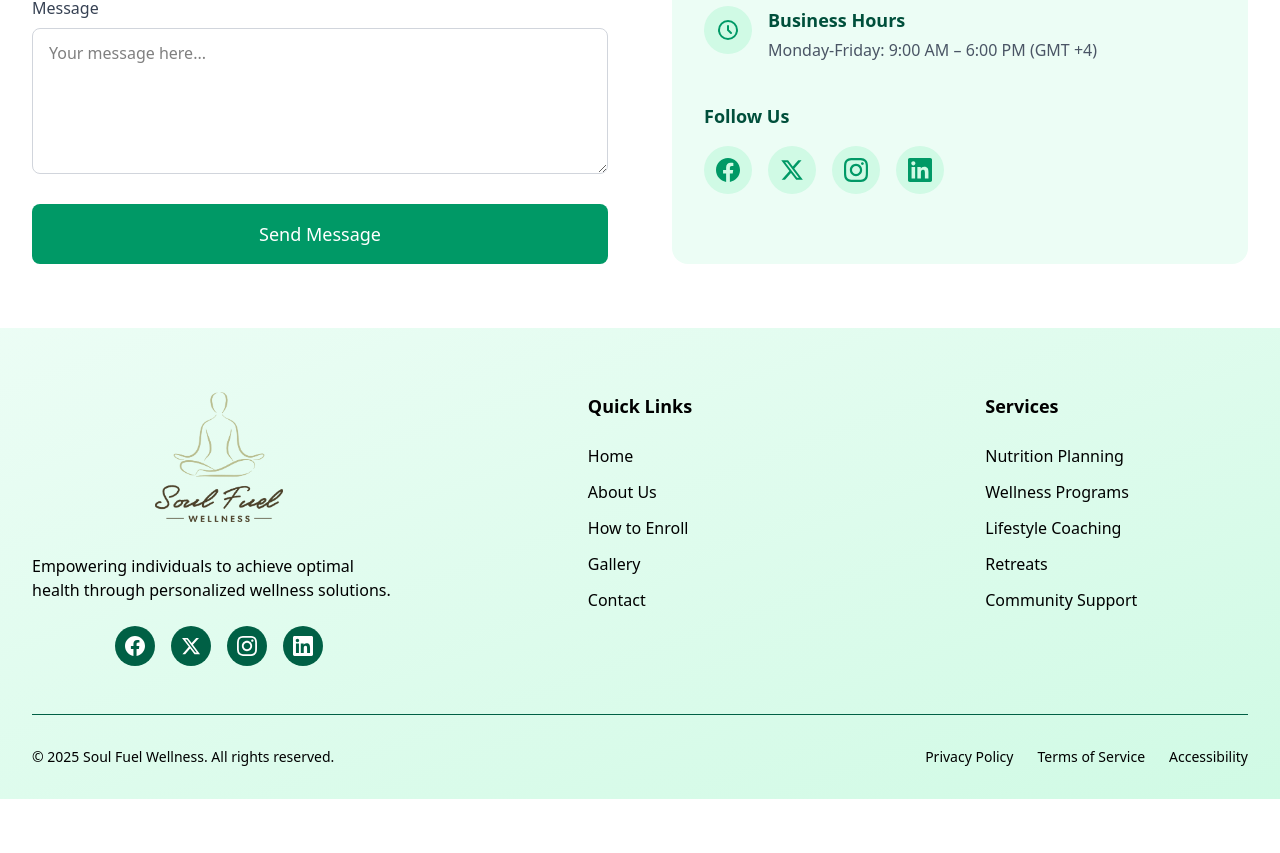
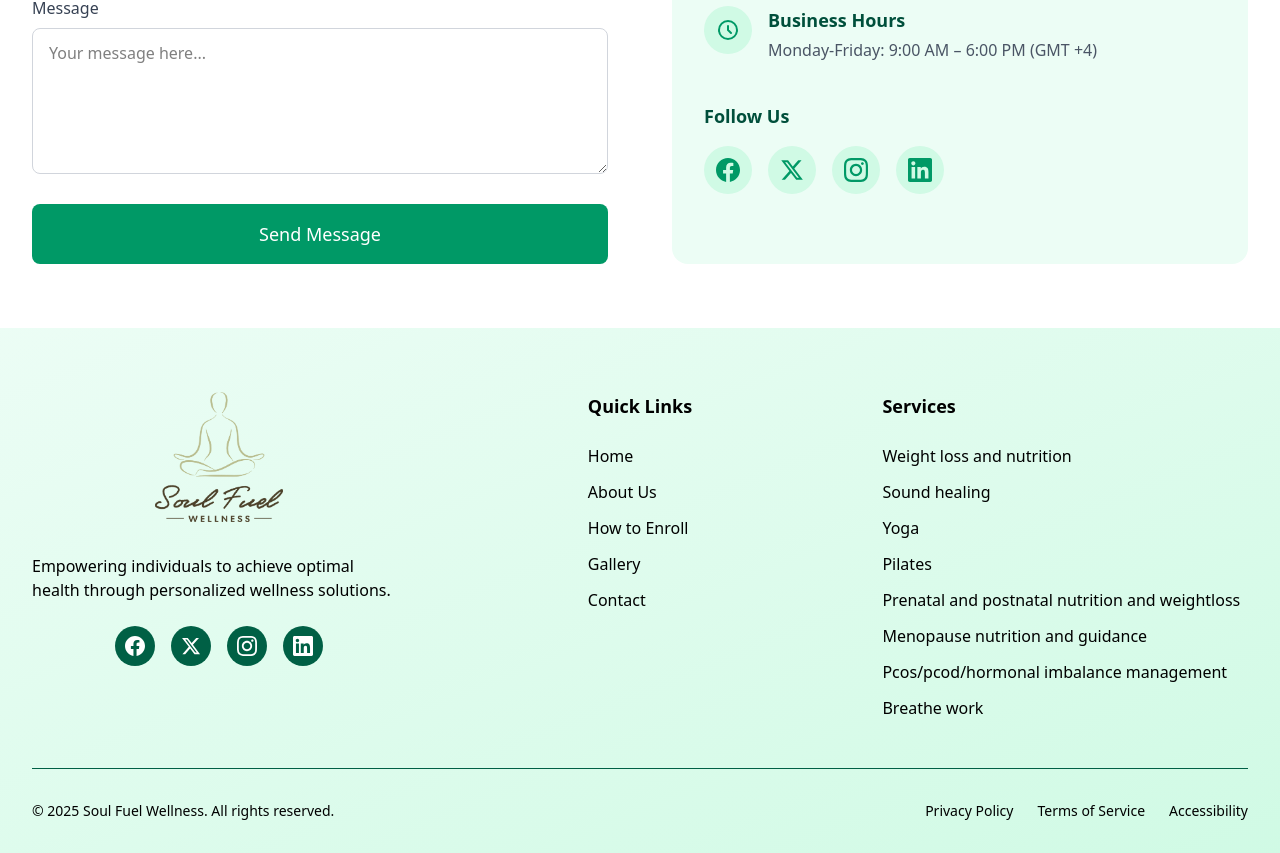
Before and after one commit to AmanMishra0987/nutri, a React (Vite) app: page / in a window 1280 px wide. Shown: the part 4287-5140 px from the top of the page. Before the commit the page ends 5086 px from the top, so only its background shows below. Built offline with nearby package versions, Linux system fonts and the light colour scheme.

Commit message:
add services

```diff
--- a/src/components/Footer.jsx
+++ b/src/components/Footer.jsx
@@ -96,7 +96,7 @@ const Footer = memo(() => {
                     to="#"
                     className="text-black  transition duration-300"
                   >
-                    Nutrition Planning
+                    Weight loss and nutrition
                   </Link>
                 </li>
                 <li>
@@ -104,7 +104,7 @@ const Footer = memo(() => {
                     to="#"
                     className="text-black  transition duration-300"
                   >
-                    Wellness Programs
+                    Sound healing
                   </Link>
                 </li>
                 <li>
@@ -112,7 +112,7 @@ const Footer = memo(() => {
                     to="#"
                     className="text-black  transition duration-300"
                   >
-                    Lifestyle Coaching
+                    Yoga
                   </Link>
                 </li>
 
@@ -121,7 +121,7 @@ const Footer = memo(() => {
                     to="#"
                     className="text-black  transition duration-300"
                   >
-                    Retreats
+                    Pilates
                   </Link>
                 </li>
                 <li>
@@ -129,7 +129,31 @@ const Footer = memo(() => {
                     to="#"
                     className="text-black  transition duration-300"
                   >
-                    Community Support
+                    Prenatal and postnatal nutrition and weightloss
+                  </Link>
+                </li>
+                <li>
+                  <Link
+                    to="#"
+                    className="text-black  transition duration-300"
+                  >
+                    Menopause nutrition and guidance
+                  </Link>
+                </li>
+                <li>
+                  <Link
+                    to="#"
+                    className="text-black  transition duration-300"
+                  >
+                    Pcos/pcod/hormonal imbalance management
+                  </Link>
+                </li>
+                <li>
+                  <Link
+                    to="#"
+                    className="text-black  transition duration-300"
+                  >
+                    Breathe work
                   </Link>
                 </li>
               </ul>
```
